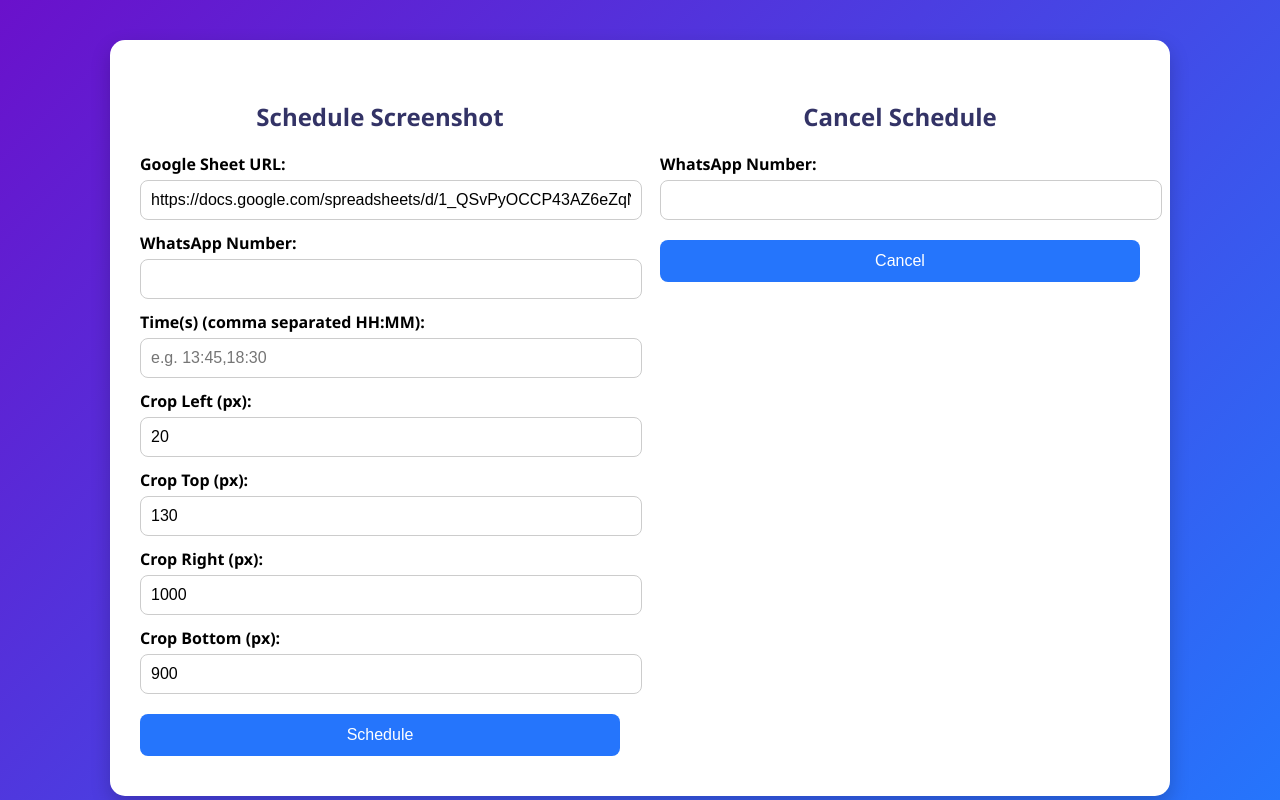
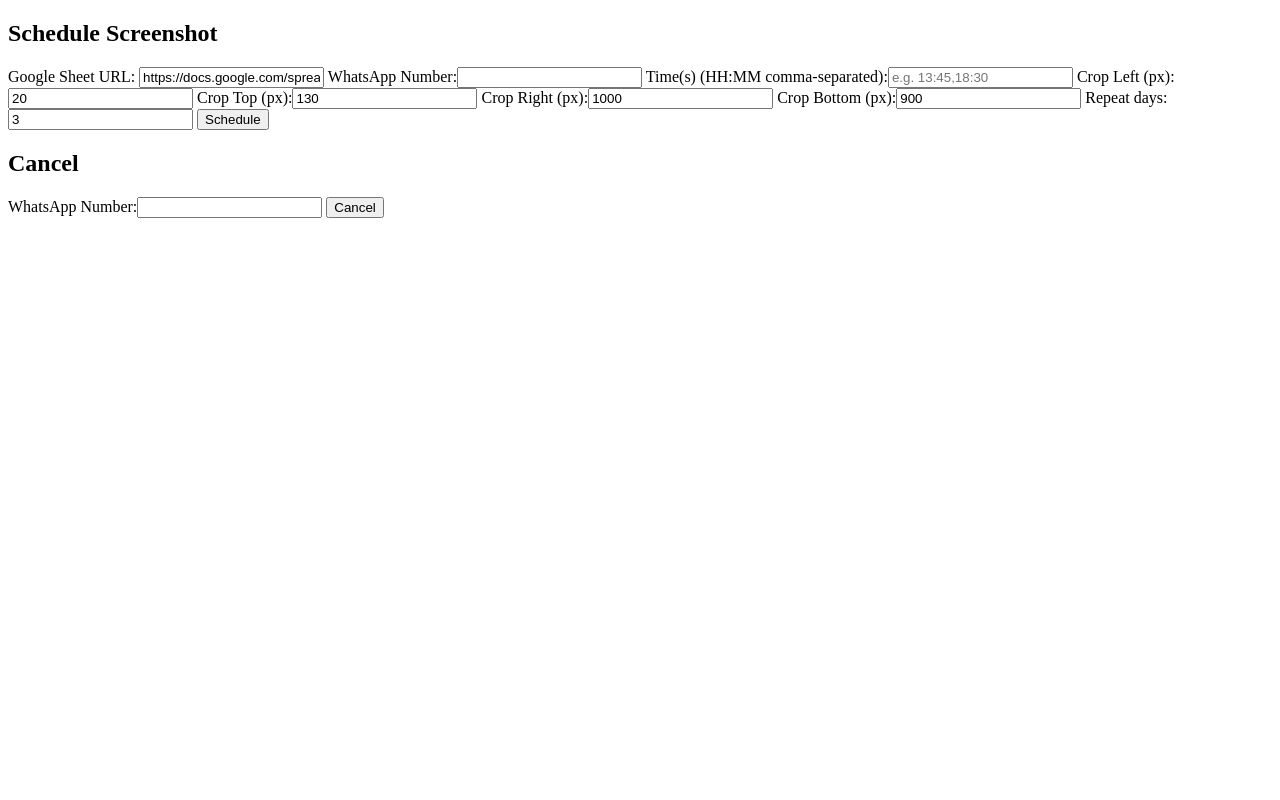
Before and after one commit to kraken3743/sheet-to-whatsapp, a Flask app: page / in a window 1280 px wide. Run offline with Flask 3, Linux system fonts and the light colour scheme.

Commit message:
Fix schedule route error, unify form fields and backend

```diff
--- a/app.py
+++ b/app.py
@@ -16,7 +16,7 @@ def register():
         sheet_url = data['sheet_url']
         number = data['whatsapp_number']
         num_days = int(data['num_days'])
-        times = [t.strip() for t in data['times'].split(',')]
+        times = [t.strip() for t in data['times'].split(',') if t.strip()]
 
         crop_box = (
             int(data['crop_left']),
@@ -25,22 +25,23 @@ def register():
             int(data['crop_bottom'])
         )
 
-        print(f"[REGISTER] {number} for {num_days} days at {times} crop={crop_box}")
+        print(f"[REGISTER] Scheduling {number} for {num_days} days at times {times}, crop={crop_box}")
         schedule_user(sheet_url, number, num_days, times, crop_box)
         return "Scheduled successfully!"
     except Exception as e:
-        print(f"[ERROR] in /register: {e}")
-        return "Failed to schedule.", 500
+        print(f"[ERROR] /register exception: {e}")
+        return f"Failed to schedule — {e}", 500
 
 @app.route('/cancel', methods=['POST'])
 def cancel():
     try:
         number = request.form['whatsapp_number']
+        print(f"[CANCEL REQUEST] for {number}")
         cancel_user(number)
-        return "Schedule canceled."
+        return "Cancelled successfully!"
     except Exception as e:
-        print(f"[ERROR] in /cancel: {e}")
-        return "Failed to cancel.", 500
+        print(f"[ERROR] /cancel exception: {e}")
+        return f"Failed to cancel — {e}", 500
 
 if __name__ == '__main__':
     threading.Thread(target=run_loop, daemon=True).start()
--- a/scheduler.py
+++ b/scheduler.py
@@ -11,38 +11,38 @@ def schedule_user(sheet_url, number, num_days, times, crop_box):
     with lock:
         users[number] = {
             "sheet_url": sheet_url,
-            "start_date": datetime.now().date(),
-            "end_date": datetime.now().date() + timedelta(days=num_days - 1),
+            "start": datetime.now().date(),
+            "end": datetime.now().date() + timedelta(days=num_days - 1),
             "times": times,
             "crop_box": crop_box
         }
-        print(f"[SCHEDULE] Scheduled {number} at {times} for {num_days} days.")
+    print(f"[SCHEDULE] {number} scheduled from {users[number]['start']} to {users[number]['end']} at {times}")
 
 def cancel_user(number):
     with lock:
-        if number in users:
-            del users[number]
-            print(f"[CANCEL] Canceled schedule for {number}")
+        removed = users.pop(number, None)
+    print(f"[CANCEL] {'Removed' if removed else 'No schedule for'} {number}")
 
 def run_loop():
+    print("[SCHEDULER] Loop started")
     while True:
         now = datetime.now()
-        current_time = now.strftime("%H:%M")
+        now_str = now.strftime("%H:%M")
         today = now.date()
 
         with lock:
-            for number, config in list(users.items()):
-                if today > config["end_date"]:
-                    print(f"[AUTO REMOVE] {number} expired on {config['end_date']}")
-                    del users[number]
+            for number, cfg in list(users.items()):
+                if today > cfg["end"]:
+                    print(f"[AUTO-REMOVE] {number} expired on {cfg['end']}")
+                    users.pop(number)
                     continue
 
-                if today >= config["start_date"] and current_time in config["times"]:
-                    print(f"[SEND] Sending to {number} at {current_time}")
+                if today >= cfg["start"] and now_str in cfg["times"]:
+                    print(f"[SEND] Trigger for {number} at {now_str}")
                     try:
-                        img_path = take_screenshot(config["sheet_url"], config["crop_box"])
-                        send_whatsapp_image(number, img_path)
+                        path = take_screenshot(cfg["sheet_url"], cfg["crop_box"])
+                        send_whatsapp_image(number, path)
                     except Exception as e:
-                        print(f"[ERROR] Failed for {number}: {e}")
+                        print(f"[ERROR] during send for {number}: {e}")
 
-        time.sleep(1)
+        time.sleep(30)
--- a/templates/index.html
+++ b/templates/index.html
@@ -1,113 +1,32 @@
 <!DOCTYPE html>
-<html lang="en">
-<head>
-  <meta charset="UTF-8">
-  <title>Schedule Sheet to WhatsApp</title>
-  <meta name="viewport" content="width=device-width, initial-scale=1">
+<html lang="en"><head><meta charset="UTF-8">
+  <title>Schedule Sheet to WhatsApp</title><meta name="viewport" content="width=device-width,initial-scale=1">
   <style>
-    html, body {
-      margin: 0;
-      padding: 0;
-      height: 100%;
-      font-family: 'Segoe UI', Tahoma, Geneva, Verdana, sans-serif;
-      background: linear-gradient(135deg, #6a11cb, #2575fc);
-      overflow: auto;
-    }
-
-    .container {
-      background: white;
-      margin: 40px auto;
-      padding: 40px 30px;
-      border-radius: 15px;
-      box-shadow: 0 8px 20px rgba(0, 0, 0, 0.2);
-      max-width: 1000px;
-      display: flex;
-      justify-content: space-between;
-      gap: 40px;
-    }
-
-    .left, .right {
-      flex: 1;
-    }
-
-    h2 {
-      text-align: center;
-      margin-bottom: 20px;
-      color: #333366;
-    }
-
-    label {
-      font-weight: bold;
-      display: block;
-      margin: 12px 0 5px;
-    }
-
-    input[type="text"],
-    input[type="number"] {
-      width: 100%;
-      padding: 10px;
-      border: 1px solid #ccc;
-      border-radius: 8px;
-      font-size: 1em;
-    }
-
-    button {
-      background-color: #2575fc;
-      color: white;
-      border: none;
-      padding: 12px;
-      font-size: 1em;
-      border-radius: 8px;
-      cursor: pointer;
-      margin-top: 20px;
-      width: 100%;
-      transition: background-color 0.3s ease;
-    }
-
-    button:hover {
-      background-color: #1a5fd8;
-    }
-  </style>
-</head>
-<body>
+    ...same styles...
+  </style></head><body>
   <div class="container">
     <div class="left">
       <h2>Schedule Screenshot</h2>
       <form method="POST" action="/register">
         <label>Google Sheet URL:</label>
-        <input type="text" name="sheet_url" required
-          value="https://docs.google.com/spreadsheets/d/1_QSvPyOCCP43AZ6eZqNIm4OmJb8ds9EB4UD88C2-Sb4/edit?gid=909429816#gid=909429816">
+        <input type="text" name="sheet_url" required value="https://docs.google.com/spreadsheets/d/1_QSvPyOCCP43AZ6eZqNIm4OmJb8ds9EB4UD88C2-Sb4/edit?gid=909429816#gid=909429816">
 
-        <label>WhatsApp Number:</label>
-        <input type="text" name="whatsapp_number" required>
-
-        <label>Time(s) (comma separated HH:MM):</label>
-        <input type="text" name="times" required placeholder="e.g. 13:45,18:30">
-
-        <label>Crop Left (px):</label>
-        <input type="number" name="crop_left" value="20">
-
-        <label>Crop Top (px):</label>
-        <input type="number" name="crop_top" value="130">
-
-        <label>Crop Right (px):</label>
-        <input type="number" name="crop_right" value="1000">
-
-        <label>Crop Bottom (px):</label>
-        <input type="number" name="crop_bottom" value="900">
-
+        <label>WhatsApp Number:</label><input type="text" name="whatsapp_number" required>
+        <label>Time(s) (HH:MM comma-separated):</label><input type="text" name="times" required placeholder="e.g. 13:45,18:30">
+        <label>Crop Left (px):</label><input type="number" name="crop_left" value="20">
+        <label>Crop Top (px):</label><input type="number" name="crop_top" value="130">
+        <label>Crop Right (px):</label><input type="number" name="crop_right" value="1000">
+        <label>Crop Bottom (px):</label><input type="number" name="crop_bottom" value="900">
+        <label>Repeat days:</label><input type="number" name="num_days" value="3" min="1">
         <button type="submit">Schedule</button>
       </form>
     </div>
-
     <div class="right">
-      <h2>Cancel Schedule</h2>
+      <h2>Cancel</h2>
       <form method="POST" action="/cancel">
-        <label>WhatsApp Number:</label>
-        <input type="text" name="whatsapp_number" required>
+        <label>WhatsApp Number:</label><input type="text" name="whatsapp_number" required>
         <button type="submit">Cancel</button>
       </form>
     </div>
   </div>
-</body>
-</html>
+</body></html>
```
Also changed, not shown: screenshot.py (+8 -10 lines), whatsapp.py (+16 -22 lines).
